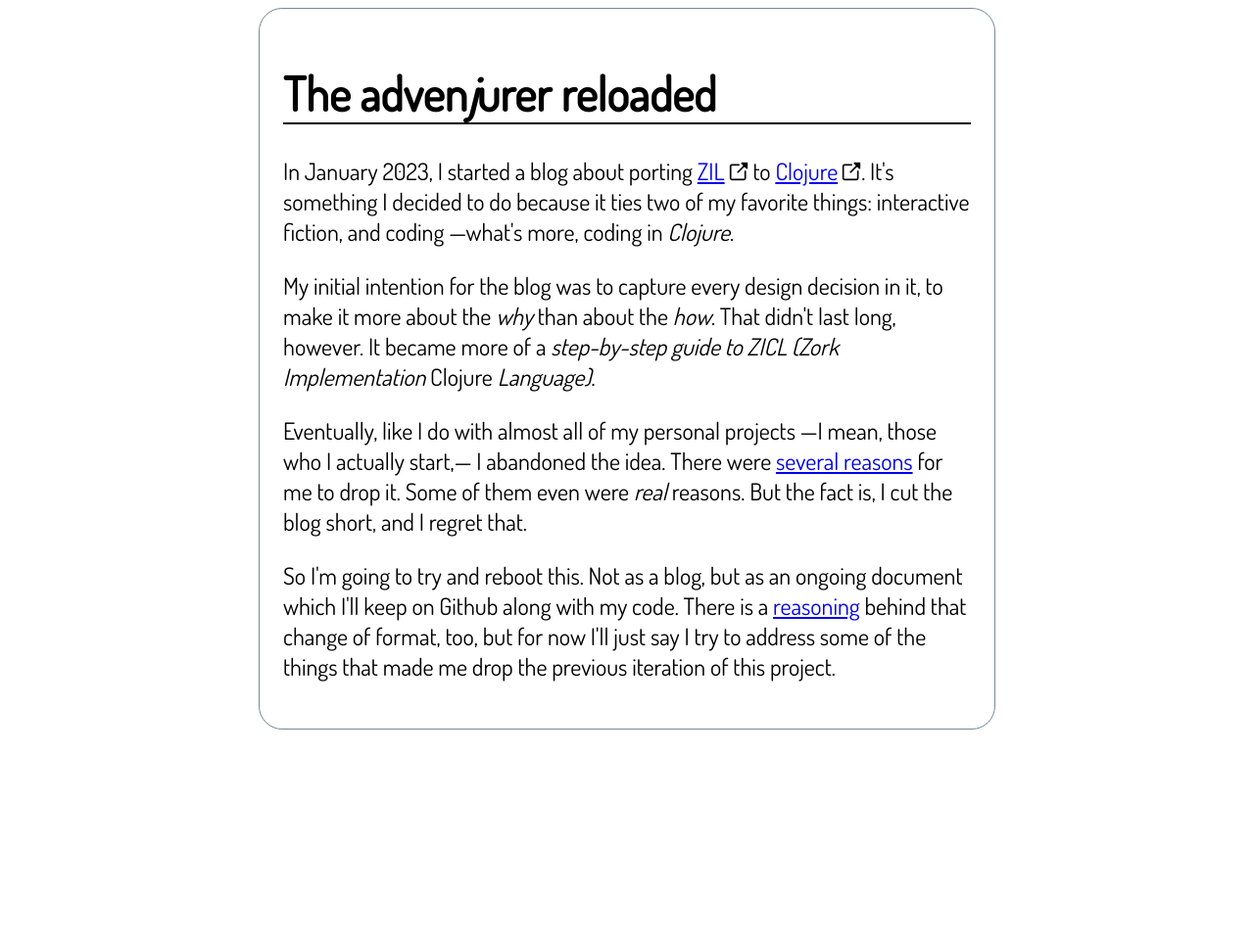
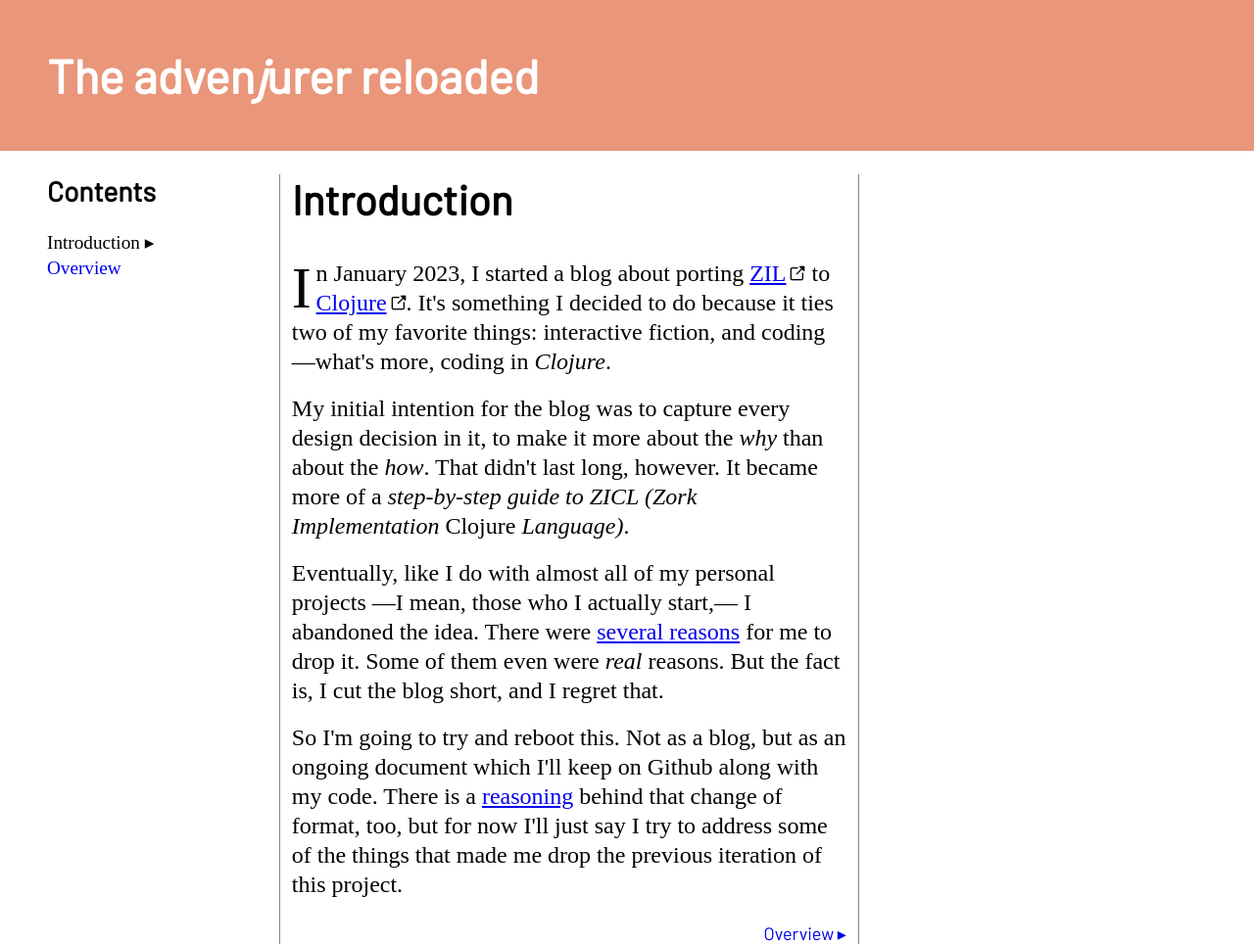
Before and after one commit to jcarlosteso/zicl, a plain HTML site: page docs/index.html in a window 1280 px wide. Shown: the whole page at 98% size. Before the commit the page ends 800 px from the top, so only its background shows below. Drawn offline with Linux system fonts and the light colour scheme; a web font is replaced by a local one.

Commit message:
[DOC][WIP] Adds overview

```diff
--- a/docs/index.html
+++ b/docs/index.html
@@ -7,15 +7,23 @@
 </head>
 
 <body>
+  <header>
     <h1>The adven<em>j</em>urer reloaded</h1>
+  </header>
 
-  <p>
-    In January 2023, I started a blog about porting <a href="https://www.ifwiki.org/ZIL" target="_blank"
+  <section>
+    <aside>
+      <h3>Contents</h3>
+      <p>Introduction</p>
+      <a href="/overview">Overview</a>
+    </aside>
+    <article id="intro">
+      <h1>Introduction</h1>
+      <p>In January 2023, I started a blog about porting <a href="https://www.ifwiki.org/ZIL" target="_blank"
           referrerpolicy="no-referrer">ZIL</a> to
         <a href="https://clojure.org/" target="_blank" referrerpolicy="no-referrer">Clojure</a>. It's something I decided to
         do because it ties two of my
-    favorite things: interactive fiction, and coding &mdash;what's more, coding in <em>Clojure</em>.
-  </p>
+        favorite things: interactive fiction, and coding &mdash;what's more, coding in <em>Clojure</em>.</p>
 
       <p>
         My initial intention for the blog was to capture every design decision in it, to make it more about the <em>why</em>
@@ -27,7 +35,7 @@
       <p>
         Eventually, like I do with almost all of my personal projects &mdash;I mean, those who I actually start,&mdash; I
         abandoned the idea. There were
-    <a href="meta/0001.html">several reasons</a> for me to drop it. Some of them even were <em>real</em> reasons. But
+        <a href="misc/why_did_i_drop_the_blog.html">several reasons</a> for me to drop it. Some of them even were <em>real</em> reasons. But
         the fact is, I cut the blog short,
         and I regret that.
       </p>
@@ -35,10 +43,14 @@
       <p>
         So I'm going to try and reboot this. Not as a blog, but as an ongoing document which I'll keep on Github along with
         my code. There is a
-    <a href="meta/0002.html">reasoning</a> behind that change of format, too, but for now I'll just say I try to address
+        <a href="misc/why_did_i_chose_this_format.html">reasoning</a> behind that change of format, too, but for now I'll just say I try to address
         some of the things that made me
         drop the previous iteration of this project.
       </p>
+
+      <small><a href="./overview/0001.html">Overview</a></small>
+    </article>
+  </section>
 </body>
 
 </html>
--- a/docs/styles.css
+++ b/docs/styles.css
@@ -1,30 +1,151 @@
-@import url('https://fonts.googleapis.com/css2?family=Dosis&display=swap');
+@import url('https://fonts.googleapis.com/css2?family=Arapey&display=swap');
+@import url('https://fonts.googleapis.com/css2?family=Barlow&display=swap');
 
 * {
-  font-family: 'Dosis', sans-serif;
+  padding: 0;
+  margin: 0;
+  box-sizing: border-box;
+}
+
+section {
+  padding: 1rem 2rem 0;
+  font-family: 'Arapey', serif;
+  display: grid;
+  grid-template-columns: 20% 50% 30%;
+  grid-template-areas: "contents article aside";
+}
+
+aside {
+  width: 100%;
+  grid-area: contents;
+}
+
+aside > h3 {
+  margin-bottom: 1rem;
+}
+
+aside > :is(p, a) {
+  font-size: 0.8rem;
+}
+
+:is(aside, article > small) > a {
+  text-decoration: none;
+}
+
+aside > p::after {
+  content: ' \025B8';
 }
 
 html {
-  width: 60vw;
-  margin: auto;
   font-size: 24px;
 }
 
-body {
-  border: 1px solid lightslategray;
-  border-radius: 1rem;
-  padding: 1rem;
+h1, h2, h3, small {
+  font-family: 'Barlow', sans-serif;
+}
+
+article {
+  border-left: 1px solid lightslategray;
+  border-right: 1px solid lightslategray;
+  padding: 0 0.5rem;
+  width: 100%;
+  grid-area: article;
+}
+
+article > h1 {
+  font-size: 1.75rem;
+  margin-bottom: 1.5rem;
+}
+
+article > h2 {
+  font-size: 1.5rem;
+  padding-top: 0.5rem;
+  margin-bottom: 1rem;
+  border: none;
+}
+
+article > p,
+article > ol,
+article > ul {
+  margin-bottom: 0.75rem;
+}
+
+article > p {
+  position: relative;
+  line-height: 1.25rem;
+}
+
+article > p:first-of-type::first-letter {
+  font-size: 2.5rem;
+  float: left;
+  top: 0;
+  line-height: 1em;
+  margin-right: 0.2rem;
+}
+
+article > p:has(+ ol),
+article > p:has(+ ul) {
+  margin-bottom: 0.25rem;
+}
+
+article li {
+  margin-bottom: 0.25rem;
+}
+
+article > p:last-of-type {
+  margin-bottom: 0;
+}
+
+article > :is(ol, ul) {
+  list-style-position: outside;
+  padding-left: 1rem;
+}
+
+article > small {
+  display: inline-block;
+}
+
+article > small:has(~ h1) {
+  margin-bottom: 1rem;
+}
+
+article > h1 ~ small {
+  margin-top: 1rem;
+}
+
+article:not(#intro) > :nth-child(odd of small:has(~ h1)) > a::before,
+article:not(#intro) > :nth-child(odd of h1 ~ small) > a::before
+{
+  content: '\025c2\00a0';
+}
+
+article > :nth-child(even of small:has(~ h1)),
+article > :nth-child(even of h1 ~ small),
+article#intro > small {
+  float: right
+}
+
+article > :nth-child(even of small:has(~ h1)) > a::after,
+article > :nth-child(even of h1 ~ small) > a::after,
+article#intro > small > a::after {
+  content: '\00a0\025B8';
+}
+
+header {
+  padding: 2rem;
+  background-color: darksalmon;
+  color: white;
 }
 
 a[target="_blank"] {
-  background: url(img/newtab.png) no-repeat right center / 20px auto;
-  padding-right: 24px;
-}
-
-h1 {
-  border-bottom: 2px solid black;
+  background: url(/img/newtab.png) no-repeat right center / 16px auto;
+  padding-right: 20px;
 }
 
 h2 {
   border-bottom: 1px solid black;
 }
+
+small {
+  font-size: 0.75rem;
+}
```
Also changed, not shown: docs/contents.html (deleted, +0 -5 lines), docs/meta/0001.html (deleted, +0 -84 lines), docs/meta/0002.html (deleted, +0 -89 lines), docs/misc/why_did_i_chose_this_format.html (added, +136 -0 lines), docs/misc/why_did_i_drop_the_blog.html (added, +96 -0 lines), docs/overview/index.html (added, +59 -0 lines). Lines whose indentation alone changed are shown as unchanged.
